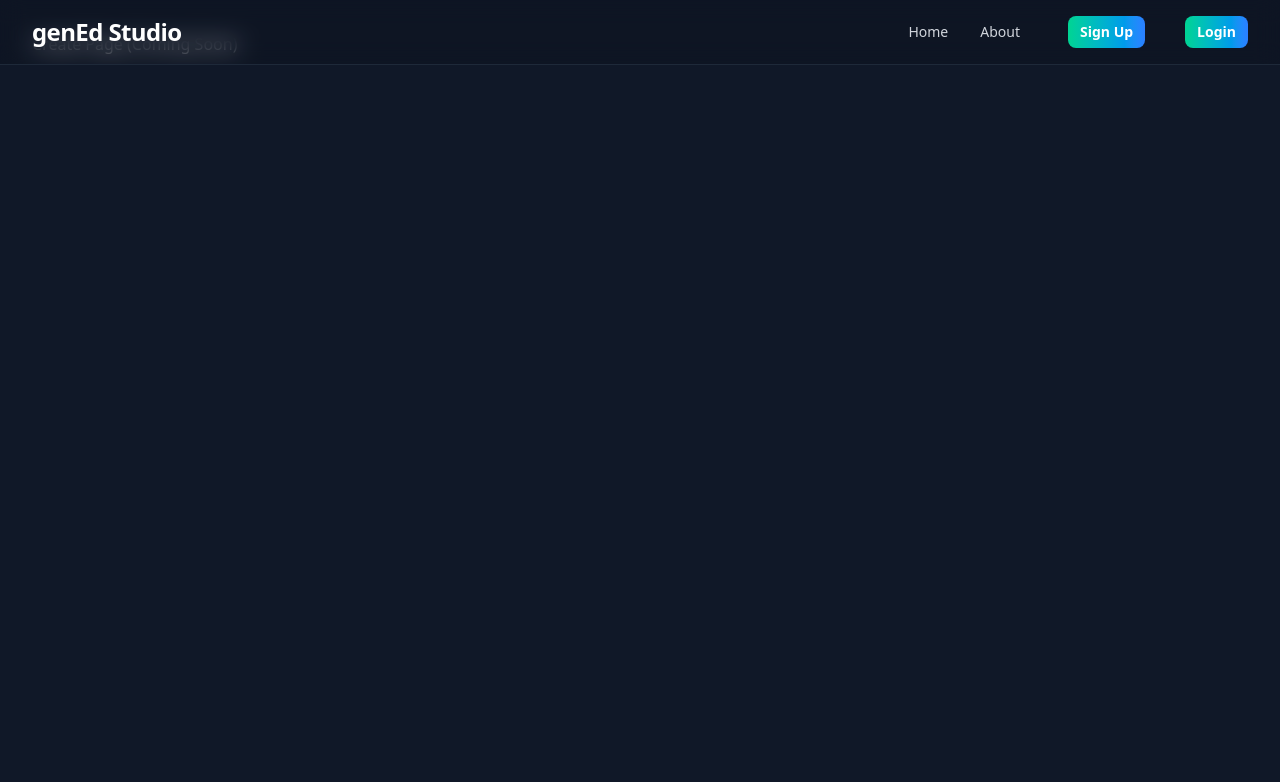
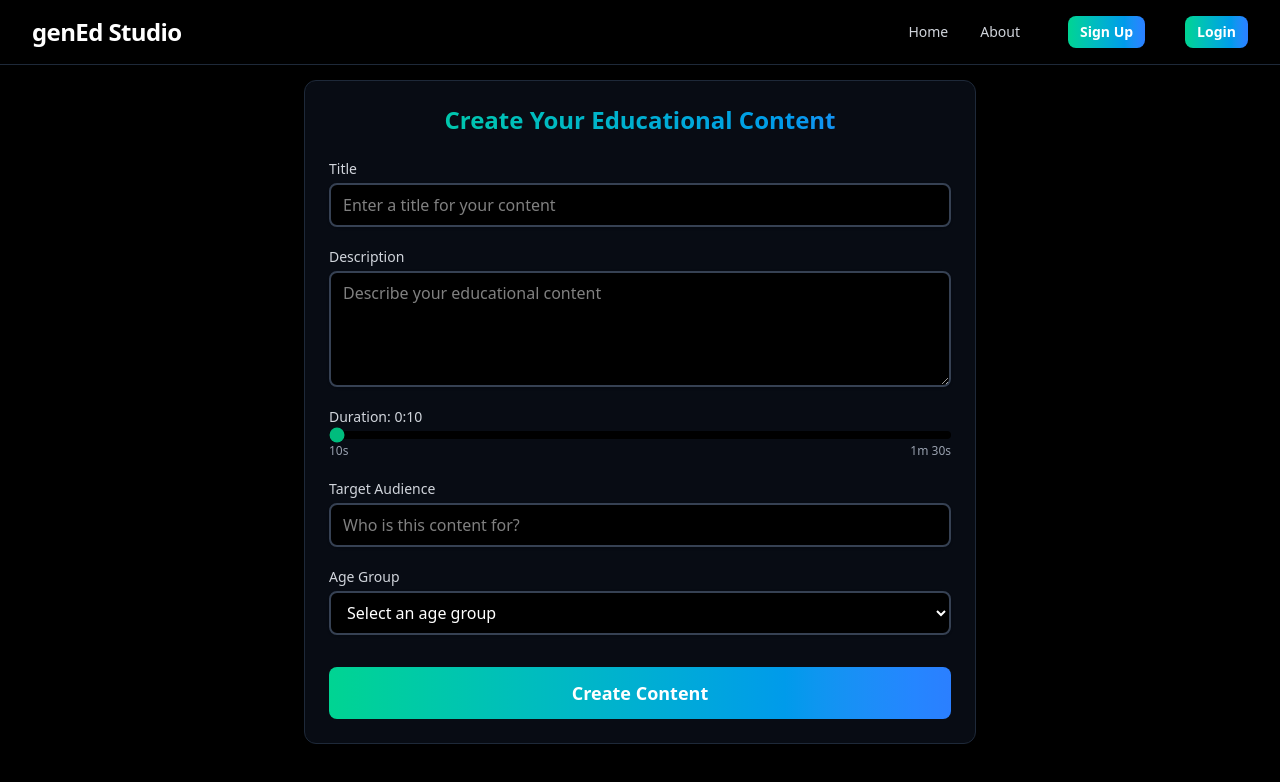
Before and after one commit to mahirabidi12/GenEd-Studio, a React (Vite) app in the folder Front_End/: page /create in a window 1280 px wide. Shown: the top 782 px of the page. Built offline with nearby package versions, Linux system fonts and the light colour scheme.

Commit message:
Form Added

```diff
--- a/Front_End/src/App.jsx
+++ b/Front_End/src/App.jsx
@@ -1,10 +1,11 @@
 import React from 'react';
-import { BrowserRouter, Routes, Route } from 'react-router-dom';
+import { BrowserRouter, Routes, Route} from 'react-router-dom';
 import { UserProvider } from './context/UserContext';
 import Navbar from './components/Navbar';
 import Home from './pages/Home';
 import SignUp from './pages/SignUp';
 import Login from './pages/Login';
+import Form from './pages/Form';
 const App = () => {
   return (
     <UserProvider>
@@ -14,7 +15,7 @@ const App = () => {
           <main>
             <Routes>
               <Route path="/" element={<Home />} />
-              <Route path="/create" element={<div className="p-8">Create Page (Coming Soon)</div>} />
+              <Route path="/create" element={<Form />} />
               <Route path="/templates" element={<div className="p-8">Templates Page (Coming Soon)</div>} />
               <Route path="/dashboard" element={<div className="p-8">Dashboard Page (Coming Soon)</div>} />
               <Route path="/login" element={<Login />} />
--- /dev/null
+++ b/Front_End/src/pages/Form.jsx
@@ -0,0 +1,158 @@
+import React, { useState } from 'react';
+import GradientButton from '../components/GradientButton';
+import GradientText from '../components/GradientText';
+
+const Form = () => {
+  const [formData, setFormData] = useState({
+    title: '',
+    description: '',
+    duration: 10, // Default 10 seconds
+    targetAudience: '',
+    ageGroup: ''
+  });
+
+  const handleChange = (e) => {
+    const { name, value } = e.target;
+    setFormData(prev => ({
+      ...prev,
+      [name]: value
+    }));
+  };
+
+  const handleSubmit = (e) => {
+    e.preventDefault();
+    // Handle form submission here
+    console.log(formData);
+  };
+
+  const formatDuration = (seconds) => {
+    const minutes = Math.floor(seconds / 60);
+    const remainingSeconds = seconds % 60;
+    return `${minutes}:${remainingSeconds.toString().padStart(2, '0')}`;
+  };
+
+  const inputStyles = "mt-1 block w-full rounded-lg bg-black border-2 border-gray-700 text-white shadow-sm text-base px-3 py-2 transition-all duration-300 focus:border-emerald-500 focus:ring-0 focus:outline-none";
+
+  return (
+    <div className="min-h-screen bg-black py-8 px-4 sm:px-6 lg:px-8 pt-20">
+      <div className="max-w-2xl mx-auto">
+        <div className="bg-gray-900/50 backdrop-blur-sm rounded-xl shadow-xl p-6 border border-gray-800">
+          <GradientText as="h2" size="text-2xl" className="mb-6 text-center">
+            Create Your Educational Content
+          </GradientText>
+
+          <form onSubmit={handleSubmit} className="space-y-5">
+            {/* Title Input */}
+            <div>
+              <label htmlFor="title" className="block text-sm font-medium text-gray-300 mb-1">
+                Title
+              </label>
+              <input
+                type="text"
+                name="title"
+                id="title"
+                value={formData.title}
+                onChange={handleChange}
+                className={inputStyles}
+                placeholder="Enter a title for your content"
+                required
+              />
+            </div>
+
+            {/* Description Input */}
+            <div>
+              <label htmlFor="description" className="block text-sm font-medium text-gray-300 mb-1">
+                Description
+              </label>
+              <textarea
+                name="description"
+                id="description"
+                rows={4}
+                value={formData.description}
+                onChange={handleChange}
+                className={inputStyles}
+                placeholder="Describe your educational content"
+                required
+              />
+            </div>
+
+            {/* Duration Slider */}
+            <div>
+              <label htmlFor="duration" className="block text-sm font-medium text-gray-300 mb-1">
+                Duration: {formatDuration(formData.duration)}
+              </label>
+              <input
+                type="range"
+                name="duration"
+                id="duration"
+                min="10"
+                max="90"
+                step="10"
+                value={formData.duration}
+                onChange={handleChange}
+                className="mt-1 block w-full h-2 bg-black rounded-lg appearance-none cursor-pointer accent-emerald-500"
+              />
+              <div className="flex justify-between text-xs text-gray-400 mt-1">
+                <span>10s</span>
+                <span>1m 30s</span>
+              </div>
+            </div>
+
+            {/* Target Audience Input */}
+            <div>
+              <label htmlFor="targetAudience" className="block text-sm font-medium text-gray-300 mb-1">
+                Target Audience
+              </label>
+              <input
+                type="text"
+                name="targetAudience"
+                id="targetAudience"
+                value={formData.targetAudience}
+                onChange={handleChange}
+                className={inputStyles}
+                placeholder="Who is this content for?"
+                required
+              />
+            </div>
+
+            {/* Age Group Select */}
+            <div>
+              <label htmlFor="ageGroup" className="block text-sm font-medium text-gray-300 mb-1">
+                Age Group
+              </label>
+              <select
+                name="ageGroup"
+                id="ageGroup"
+                value={formData.ageGroup}
+                onChange={handleChange}
+                className={inputStyles}
+                required
+              >
+                <option value="">Select an age group</option>
+                <option value="3-5">3-5 years</option>
+                <option value="6-8">6-8 years</option>
+                <option value="9-12">9-12 years</option>
+                <option value="13-15">13-15 years</option>
+                <option value="16-18">16-18 years</option>
+                <option value="18+">18+ years</option>
+              </select>
+            </div>
+
+            {/* Submit Button */}
+            <div className="pt-3">
+              <GradientButton
+                type="submit"
+                size="lg"
+                className="w-full text-base py-3"
+              >
+                Create Content
+              </GradientButton>
+            </div>
+          </form>
+        </div>
+      </div>
+    </div>
+  );
+};
+
+export default Form;
--- a/Front_End/src/pages/Home.jsx
+++ b/Front_End/src/pages/Home.jsx
@@ -1,10 +1,12 @@
 import React from 'react';
-import { Link } from 'react-router-dom';
+import { useNavigate } from 'react-router-dom';
 import GradientButton from '../components/GradientButton';
 import Card from '../components/Card';
 import backgroundVideo from '../assets/background.mp4';
 
 const Home = () => {
+  const navigate = useNavigate();
+
   const features = [
     {
       title: 'Personalized Teaching',
@@ -64,22 +66,13 @@ const Home = () => {
               </p>
               <div className="mt-10 flex flex-col sm:flex-row gap-4">
                 <GradientButton
-                  as={Link}
-                  to="/create"
+                  onClick={() => navigate('/create')}
                   size="lg"
                   className="text-lg"
                 >
                   Start Creating
                 </GradientButton>
-                <GradientButton
-                  as={Link}
-                  to="/templates"
-                  variant="outline"
-                  size="lg"
-                  className="text-lg"
-                >
-                  Browse Templates
-                </GradientButton>
+
               </div>
             </div>
           </div>
@@ -113,8 +106,7 @@ const Home = () => {
             Join thousands of learners experiencing a new dimension of education with genEd Studio's AI-powered platform.
           </p>
           <GradientButton
-            as={Link}
-            to="/signup"
+            onClick={() => navigate('/create')}
             size="lg"
             className="text-lg"
           >
```
